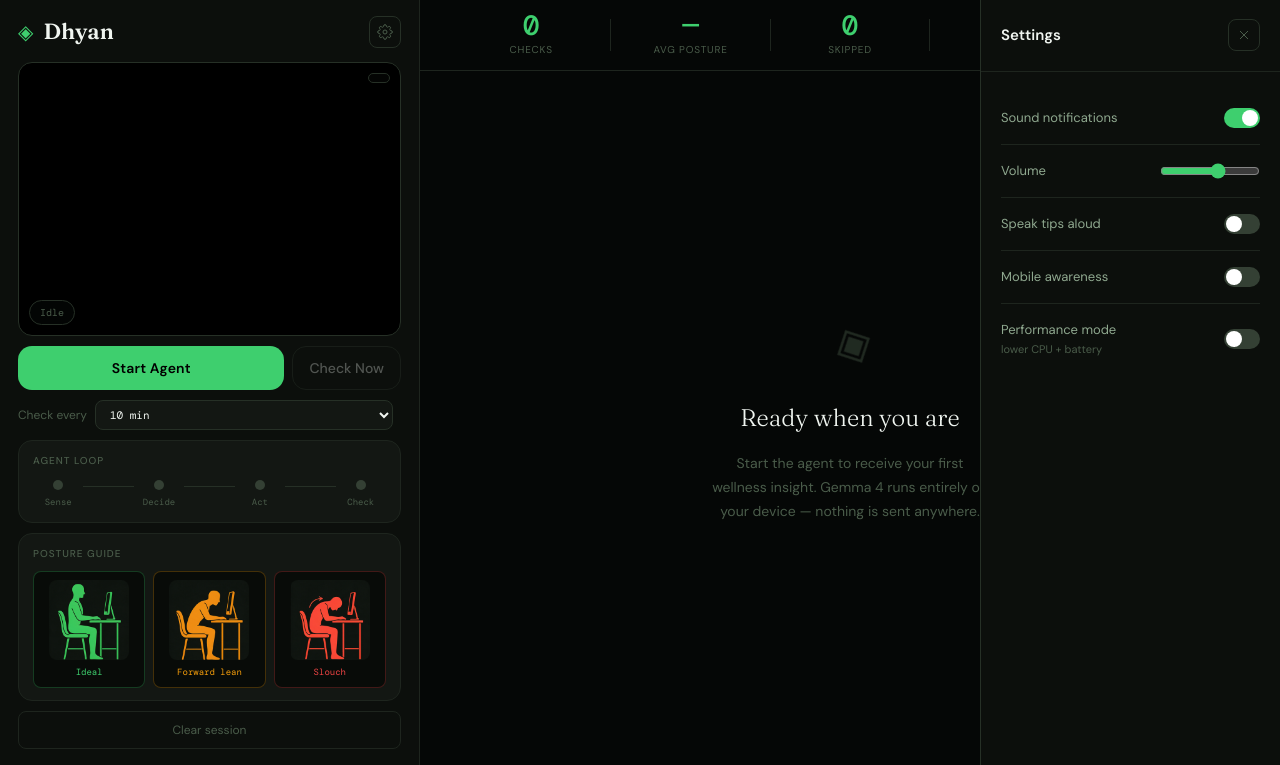
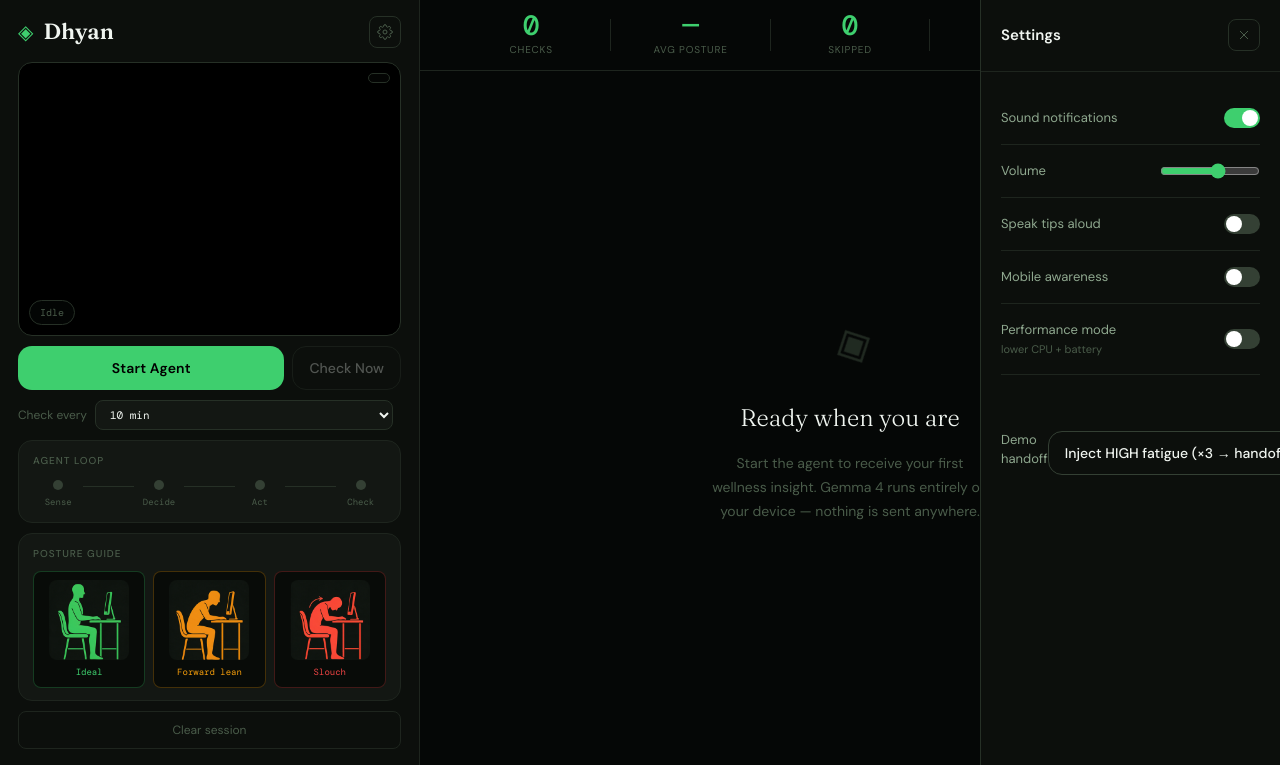
Before and after one commit to yarragudisrinivasreddy/dhyan, a Flask app: page / in a window 1280 px wide, after a click that opens the changed part. Shown: the part 35-800 px from the top of the page. Run offline with Flask 3, Linux system fonts and the light colour scheme.

Commit message:
fix: stop Gemma defaulting to posture 7; add demo HIGH inject
Tighter scoring rubric for sleep/closed eyes, lower temperature, and settings button to force 3× HIGH for handoff demos.

```diff
--- a/config.py
+++ b/config.py
@@ -9,7 +9,7 @@ MODEL_NAME = "google/gemma-4-e4b"
 GEMMA_TIMEOUT_SECONDS = 90          # vision can be slow on e4b — 30s was too tight
 GEMMA_MAX_RETRIES = 2               # retry transient timeouts / busy server
 GEMMA_MAX_TOKENS = 900
-GEMMA_TEMPERATURE = 0.4
+GEMMA_TEMPERATURE = 0.2
 
 # Agent loop
 AGENT_CHECK_INTERVAL_DEFAULT_MS = 600_000   # 10 minutes
--- a/routes.py
+++ b/routes.py
@@ -191,6 +191,58 @@ def register_routes(app: Flask) -> None:
         agent_state.phase = AgentPhase.IDLE
         return jsonify({"success": True, "message": "Agent resumed. Take care of yourself."})
 
+    @app.route("/demo/force-high", methods=["POST"])
+    def demo_force_high():
+        """
+        Hackathon/demo helper: inject one HIGH-fatigue insight (no Gemma call).
+        Call 3× to trigger human handoff.
+        """
+        analysis = {
+            "fatigue_level": "high",
+            "posture_score": 2,
+            "observations": [
+                "Eyes closed or heavy lids — acute fatigue signals.",
+                "Head / shoulder collapse consistent with nodding off.",
+            ],
+            "tips": [
+                "Stand up and leave the screen for 15 minutes.",
+                "Splash cool water on your face and hydrate.",
+                "Do a short walk — no phone until you feel alert.",
+            ],
+            "break_suggestion": "Lie down or walk outdoors for 15 minutes with no screens.",
+            "affirmation": "Rest is part of the work. Your body is asking for a pause.",
+            "urgency": "urgent",
+            "agent_recommendation": "handoff",
+        }
+
+        result = CheckResult(
+            timestamp=datetime.now().isoformat(),
+            fatigue_level=FatigueLevel.HIGH,
+            posture_score=2,
+            tips=list(analysis["tips"]),
+            break_suggestion=analysis["break_suggestion"],
+            affirmation=analysis["affirmation"],
+            observations=list(analysis["observations"]),
+            presence_confirmed=True,
+            gemma_reachable=True,
+        )
+        agent_state.record(result)
+        tracker.record(analysis)
+
+        if agent_state.should_handoff(AGENT_HANDOFF_THRESHOLD):
+            agent_state.handoff_triggered = True
+            agent_state.phase = AgentPhase.HANDOFF
+        else:
+            agent_state.phase = AgentPhase.ACTING
+
+        return jsonify({
+            "success": True,
+            "analysis": analysis,
+            "handoff": agent_state.handoff_triggered,
+            "consecutive_high_fatigue": agent_state.consecutive_high_fatigue,
+            "demo": True,
+        })
+
     @app.route("/presence/validate", methods=["POST"])
     def validate_presence():
         """
--- a/static/js/main.js
+++ b/static/js/main.js
@@ -264,6 +264,33 @@ btnCloseSettings.addEventListener('click', () => {
   document.getElementById(id).addEventListener('change', syncSettingsFromUI);
 });
 
+document.getElementById('btn-force-high')?.addEventListener('click', async () => {
+  try {
+    const res = await fetch('/demo/force-high', { method: 'POST' });
+    const data = await res.json();
+    if (!data.success || !data.analysis) {
+      showToast('Demo failed', data.error || 'Could not inject HIGH.', 'warning');
+      return;
+    }
+    if (typeof renderInsight === 'function') renderInsight(data.analysis);
+    if (typeof updateStats === 'function') updateStats();
+    if (typeof showWellnessPush === 'function') showWellnessPush(data.analysis);
+    if (window.DhyanSounds?.playForFatigue) {
+      window.DhyanSounds.playForFatigue('high');
+    }
+    const streak = data.consecutive_high_fatigue || 0;
+    showToast('HIGH injected', `${streak}/3 consecutive — ${3 - streak} more to handoff`, 'warning');
+    if (data.handoff || streak >= 3) {
+      window.DhyanAgent?.triggerHandoff?.();
+    } else {
+      window.DhyanAgent?.setPhase?.('checking');
+      document.getElementById('btn-acknowledge')?.classList.remove('hidden');
+    }
+  } catch (err) {
+    showToast('Demo failed', err.message || 'Request error', 'warning');
+  }
+});
+
 btnAcknowledge?.addEventListener('click', async () => {
   await fetch('/agent/acknowledge', { method: 'POST' });
   btnAcknowledge.classList.add('hidden');
--- a/templates/index.html
+++ b/templates/index.html
@@ -292,15 +292,22 @@
         <label class="setting-label" for="perf-mode">Performance mode <span class="setting-hint">lower CPU + battery</span></label>
         <input type="checkbox" id="perf-mode" class="toggle" aria-label="Enable performance mode for lower CPU and battery use" role="switch" aria-checked="false" />
       </div>
+      <div class="setting-group">
+        <label class="setting-label">Demo handoff</label>
+        <button type="button" class="btn-check" id="btn-force-high" style="width:100%;margin-top:8px;">
+          Inject HIGH fatigue (×3 → handoff)
+        </button>
+        <span class="setting-hint">Skip Gemma — use for reliable handoff demo</span>
+      </div>
     </div>
   </div>
 
   <!-- Toast notifications -->
   <div class="toast-container" id="toast-container" aria-live="assertive" aria-atomic="true" role="status"></div>
 
-  <script src="/static/js/sounds.js?v=20260326c"></script>
-  <script src="/static/js/presence.js?v=20260326c"></script>
-  <script src="/static/js/agent.js?v=20260326c"></script>
-  <script src="/static/js/main.js?v=20260326c"></script>
+  <script src="/static/js/sounds.js?v=20260326d"></script>
+  <script src="/static/js/presence.js?v=20260326d"></script>
+  <script src="/static/js/agent.js?v=20260326d"></script>
+  <script src="/static/js/main.js?v=20260326d"></script>
 </body>
 </html>
```
Also changed, not shown: gemma.py (+29 -3 lines).
